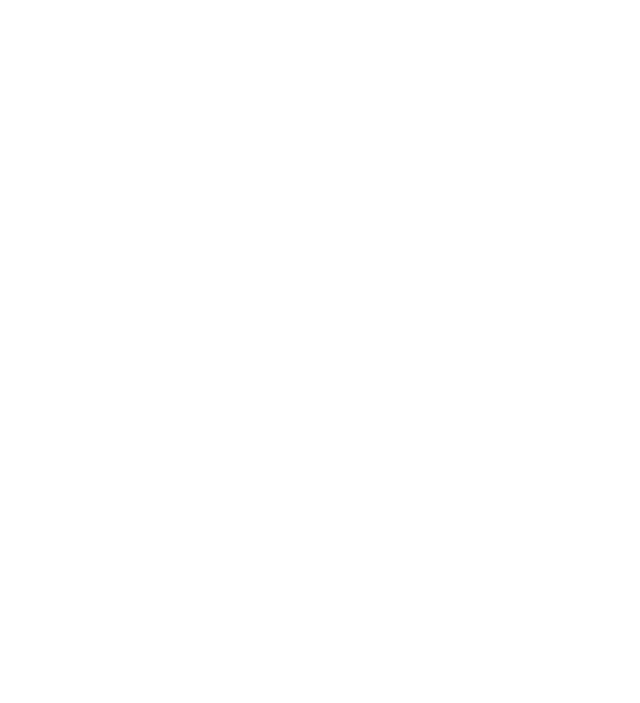
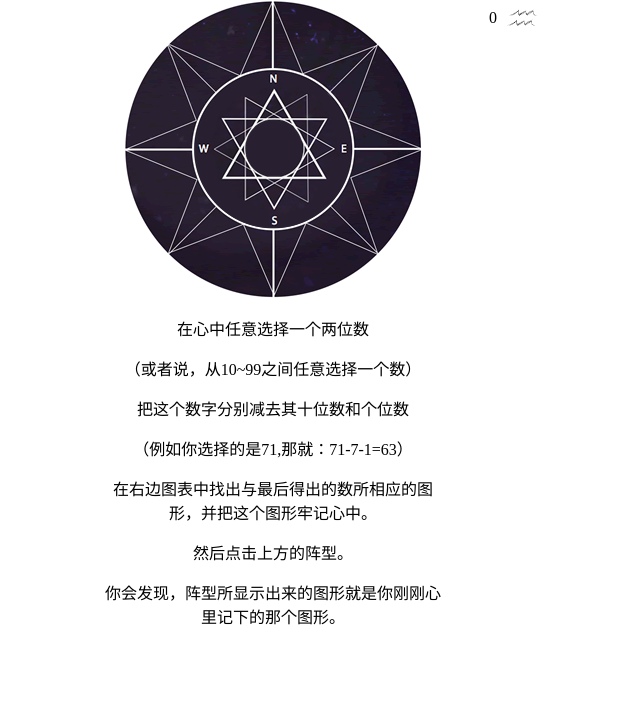
Before and after one commit to xiaschao/js-cases, a plain HTML site: page 13.-读心术小游戏/index.html in a window 1280 px wide. Shown: the whole page, without its empty margins (42-682 px from the left). Drawn offline with Linux system fonts and the light colour scheme.

Commit message:
提交了读心术小游戏静态布局

```diff
--- /dev/null
+++ b/13.-读心术小游戏/css/index.css
@@ -0,0 +1,47 @@
+* {
+  padding: 0;
+  margin: 0;
+}
+li {
+  list-style-type: none;
+}
+
+.container {
+  width: 1000px;
+  margin: 0 auto;
+  display: flex;
+  justify-content: center;
+}
+
+.container .left .cover {
+  width: 300px;
+  height: 300px;
+  background: url(../images/bg.gif) no-repeat;
+  display: flex;
+  justify-content: center;
+  align-items: center;
+  user-select: none;
+  margin: 0 auto;
+}
+.container .left .tip p {
+  width: 350px;
+  margin: 16px 0;
+  text-align: center;
+}
+.container .right {
+  display: grid;
+  grid-template-columns: repeat(5, 130px);
+  grid-template-rows: repeat(20, 35px);
+}
+.container .right .right-item {
+  display: flex;
+  align-items: center;
+  justify-content: center;
+}
+.container .right .right-item img {
+  width: 30px;
+  height: 30px;
+}
+.container .right .right-item span {
+  margin-right: 10px;
+}
--- a/13.-读心术小游戏/index.html
+++ b/13.-读心术小游戏/index.html
@@ -5,6 +5,32 @@
     <meta http-equiv="X-UA-Compatible" content="IE=edge" />
     <meta name="viewport" content="width=device-width, initial-scale=1.0" />
     <title>读心术小游戏</title>
+    <link rel="stylesheet" href="./css/index.css" />
   </head>
-  <body></body>
+  <body>
+    <div class="container">
+      <div class="left">
+        <div class="cover">
+          <img src="./images/round.png" alt="" />
+        </div>
+        <!-- 提示文字 -->
+        <div class="tip">
+          <p>在心中任意选择一个两位数</p>
+          <p>（或者说，从10~99之间任意选择一个数）</p>
+          <p>把这个数字分别减去其十位数和个位数</p>
+          <p>（例如你选择的是71,那就：71-7-1=63）</p>
+          <p>在右边图表中找出与最后得出的数所相应的图形，并把这个图形牢记心中。</p>
+          <p>然后点击上方的阵型。</p>
+          <p>你会发现，阵型所显示出来的图形就是你刚刚心里记下的那个图形。</p>
+        </div>
+      </div>
+
+      <ul class="right">
+        <li class="right-item">
+          <span>0</span>
+          <img src="./images/values/0.png" alt="" />
+        </li>
+      </ul>
+    </div>
+  </body>
 </html>
```
Also changed, not shown: 13.-读心术小游戏/images/bg.gif (added), 13.-读心术小游戏/images/round.png (added), 13.-读心术小游戏/images/values/0.png (added), 13.-读心术小游戏/images/values/1.png (added), 13.-读心术小游戏/images/values/10.png (added), 13.-读心术小游戏/images/values/11.png (added), 13.-读心术小游戏/images/values/12.png (added), 13.-读心术小游戏/images/values/13.png (added), 13.-读心术小游戏/images/values/14.png (added), 13.-读心术小游戏/images/values/15.png (added), 13.-读心术小游戏/images/values/2.png (added), 13.-读心术小游戏/images/values/3.png (added), 13.-读心术小游戏/images/values/4.png (added), 13.-读心术小游戏/images/values/5.png (added), 4 more files.
